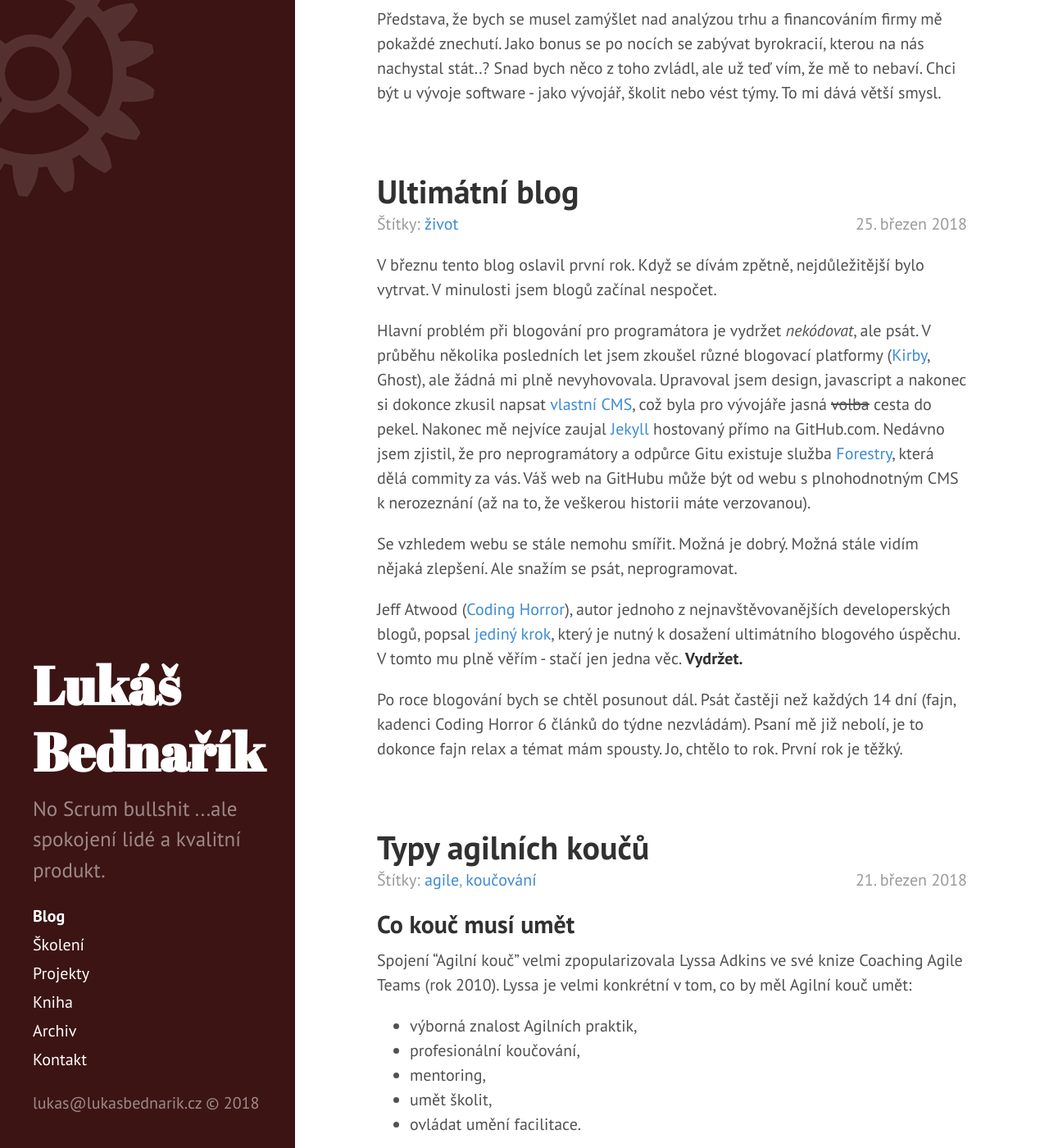
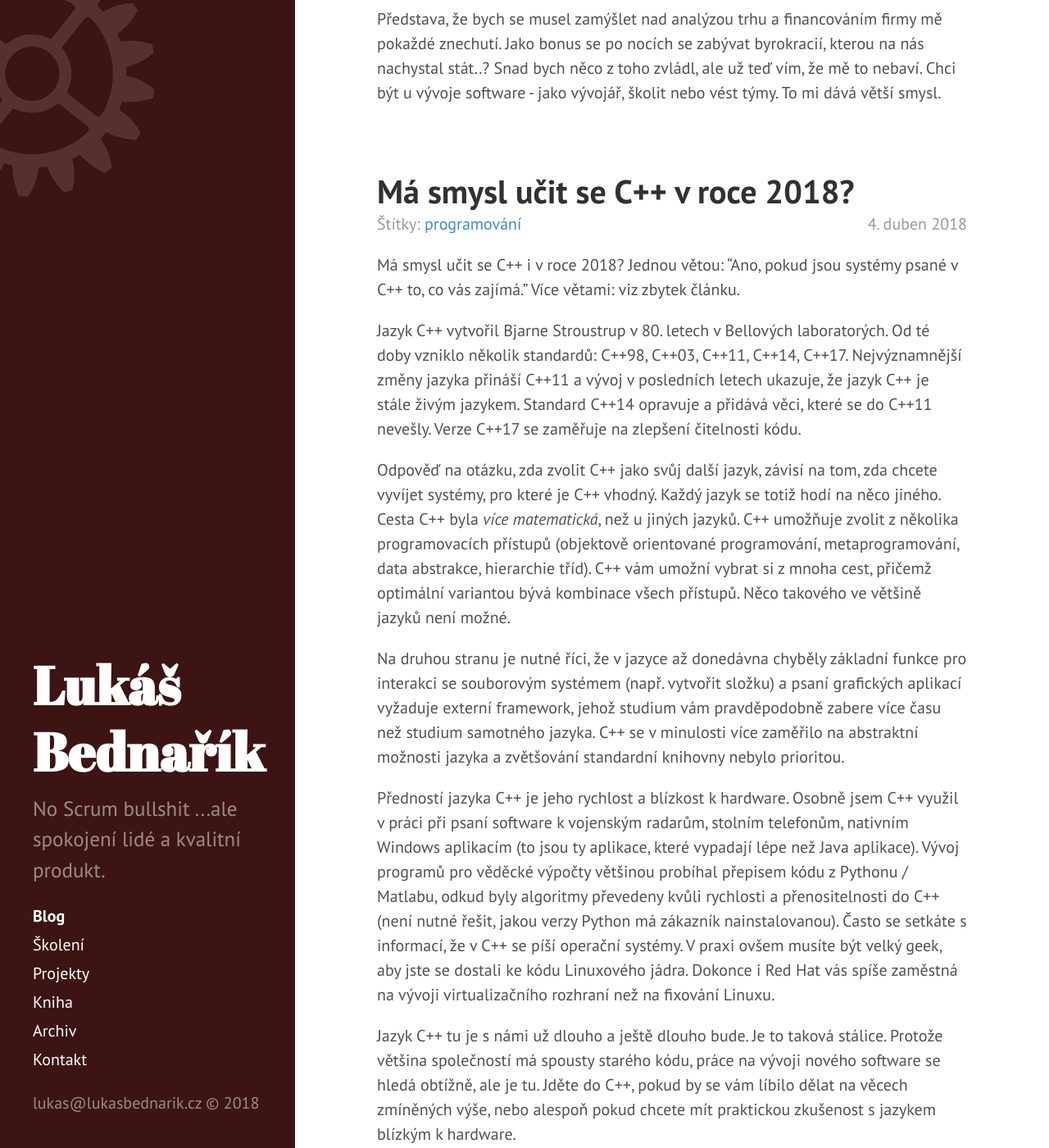
Before and after one commit to lukasbednarik/lukasbednarik.cz, a Jekyll site: the page built from index.html, in a window 1280 px wide and 1400 px high, scrolled down 426 px. Shown: the whole window at 82% size. Built offline with Jekyll 4.4.1, drawn with Linux system fonts in a browser that asks for light colours; the list of posts is cut into pages by our own code; some of the changed text lies outside the part shown.

Commit message:
new posts

```diff
--- /dev/null
+++ b/_posts/2018-03-31-je-extremni-programovani-extremni.md
@@ -0,0 +1,38 @@
+---
+layout: post
+title: Je Extrémní programování extrémní?
+tags: xp agile metodiky
+---
+
+Na přednášce o Extrémním programování v Kentico mi byl položen
+zajímavý dotaz: "Je Extrémní programování stále extrémní?"
+Tazatel poukazoval na to, že *dobré praktiky* doporučované Extrémním
+programováním jsou dnes již tak běžné, že za nimi vlastně není nic neobvyklého.
+Proč se Extrémnímu programování (XP) neříká jednoduše jen *Programování*?
+
+## Jak XP získalo své jméno
+
+Přívlastek *extrémní* získalo XP ze svého principu: "Pokud je něco užitečné,
+děláme to pořád." Prakticky: Komunikace se zákazníkem je užitečná, proto
+bude zákazník na pracovišti a budeme s ním komunikovat neustále. Je refaktoring
+přínosný? Potom budeme refaktorovat po každém novém kousku kódu
+(praktika je doplněna testováním
+a párovým programováním, takže je neustálý refaktoring opravdu efektivní).
+
+Je pravda, že v 90. letech, v době obrovských projektů s gigantickými
+rozpočty a ještě většími technickými dluhy, mohla být myšlenka "neustále refaktorovat"
+viděna jako extrémní. Je tomu tak ale i dnes?
+
+## Praktiky XP dnes
+
+XP učí dobré vývojářské praktiky a jejich použití se společnost od společnosti liší.
+Pracujete-li skutečně agilně, hlídáte-li si technický dluh, zákazník je pro vás spolupracující partner,
+vývojáři jsou experti na slovo vzatí, pak vás zřejmě XP nic nového nenaučí.
+Buď tak, nebo jen žijete v *agilní iluzi*.
+
+Většina firem, co znám, bohužel takto nefunguje. Zákazník tlačí na dodávku a tým
+se dostává do smrtelného cyklu "programuj, programuj, programuj". Bouchá se kód,
+technický dluh se bude řešit potom. Párové programování by nás jenom zdrželo a
+průběžnou integraci se pokusíme zavést po dalším release. Nejdřív musíme fakturovat!
+Pak ten zbytek. Takže ano, pro většinu firem je dle mého názoru Extrémní programování
+extrémní i dnes.
--- /dev/null
+++ b/_posts/2018-04-04-ma-smysl-ucit-se-cpp.md
@@ -0,0 +1,52 @@
+---
+layout: post
+title: Má smysl učit se C++ v roce 2018?
+tags: programování
+---
+
+Má smysl učit se C++ i v roce 2018? Jednou větou: "Ano, pokud jsou
+systémy psané v C++ to, co vás zajímá."
+Více větami: viz zbytek článku.
+
+Jazyk C++ vytvořil Bjarne Stroustrup v 80. letech v Bellových laboratorých.
+Od té doby vzniklo několik standardů: C++98, C++03, C++11, C++14, C++17.
+Nejvýznamnější změny jazyka přináší C++11 a vývoj v posledních letech
+ukazuje, že jazyk C++ je stále živým jazykem. Standard C++14 opravuje a přidává
+věci, které se do C++11 nevešly. Verze C++17 se zaměřuje na zlepšení čitelnosti
+kódu.
+
+Odpověď na otázku, zda zvolit C++ jako svůj další jazyk, závisí na tom,
+zda chcete vyvíjet systémy, pro které je C++ vhodný. Každý jazyk se totiž hodí
+na něco jiného. Cesta C++ byla *více matematická*, než u jiných jazyků. C++ umožňuje zvolit
+z několika programovacích přístupů (objektově orientované programování, metaprogramování,
+data abstrakce, hierarchie tříd).
+C++ vám umožní vybrat si z mnoha cest, přičemž optimální variantou bývá kombinace
+všech přístupů. Něco takového ve většině jazyků není možné.
+
+Na druhou stranu je nutné říci, že v jazyce až donedávna
+chyběly základní funkce pro interakci se souborovým systémem (např. vytvořit složku)
+a psaní grafických aplikací vyžaduje externí framework, jehož studium vám pravděpodobně
+zabere více času než studium samotného jazyka. C++ se v minulosti více zaměřilo na abstraktní
+možnosti jazyka a zvětšování standardní knihovny nebylo prioritou.
+
+Předností jazyka C++ je jeho rychlost a blízkost k hardware.
+Osobně jsem C++ využil v práci při psaní software k vojenským radarům, stolním telefonům,
+nativním Windows aplikacím (to jsou ty aplikace, které vypadají lépe než Java aplikace).
+Vývoj programů pro věděcké výpočty většinou probíhal
+přepisem kódu z Pythonu / Matlabu, odkud byly algoritmy převedeny kvůli rychlosti
+a přenositelnosti do C++ (není nutné řešit, jakou verzy Python má zákazník nainstalovanou).
+Často se setkáte s informací, že v C++ se píší operační systémy. V praxi ovšem musíte být velký
+geek, aby jste se dostali ke kódu Linuxového jádra. Dokonce i Red Hat vás spíše zaměstná na vývoji
+virtualizačního rozhraní než na fixování Linuxu.
+
+Jazyk C++ tu je s námi už dlouho a ještě dlouho bude. Je to taková stálice.
+Protože většina společností má spousty starého kódu, práce na vývoji nového
+software se hledá obtížně, ale je tu. Jděte do C++, pokud by se vám líbilo dělat
+na věcech zmíněných výše, nebo alespoň pokud chcete mít praktickou zkušenost
+s jazykem blízkým k hardware.
+
+P.S. Rozhodnete-li se užit jazyk C++, pozor na jeden častý mýtus:
+"Při učení C++ se hodí nejprve znát jazyk C." Ne! To není pravda!
+Přes podobnost syntaxe je C jiný programovací jazyk. "C-čkové myšlení"
+se při přechodu do C++ jen těžko odnaučuje. Za důkaz by mi posloužily miliony
+řádků starého C++ legacy kódu, který psali lidé zvyklí na C.
```
Also changed, not shown: notes/temata.md (+0 -2 lines).
